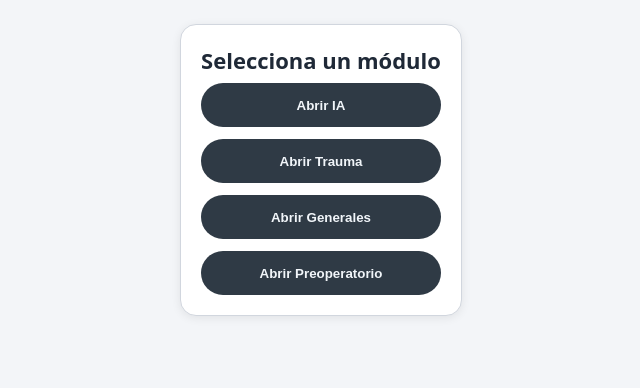
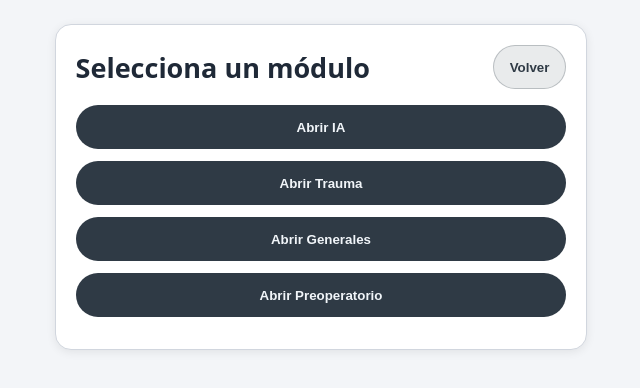
Before and after one commit to cahuerta/ASISTENCIA-ICA, a React (Vite) app: page / in a window 1280 px wide. Both pictures are taken after a click on the button "Entrar como invitado (Guest)". Shown: the top 388 px of the page, without its empty margins (319-959 px from the left). Built offline with nearby package versions, Linux system fonts and the light colour scheme; no server answers.

Commit message:
Update PantallaDos.jsx

```diff
--- a/src/screens/PantallaDos.jsx
+++ b/src/screens/PantallaDos.jsx
@@ -1,91 +1,89 @@
 // src/PantallaDos.jsx
 "use client";
-import React, { useMemo, useState } from "react";
+import React, { useEffect, useMemo, useState } from "react";
 
-/* Módulos existentes (no se modifican) */
+/* Módulos existentes (no se tocan) */
 import IAModulo from "./modules/IAModulo.jsx";
 import TraumaModulo from "./modules/TraumaModulo.jsx";
 import GeneralesModulo from "./modules/GeneralesModulo.jsx";
 import PreopModulo from "./modules/PreopModulo.jsx";
 
-/* Lee datos guardados por PantallaUno / formulario */
-function leerInitialDatos() {
-  try {
-    const raw = sessionStorage.getItem("datosPacienteJSON");
-    if (raw) return JSON.parse(raw);
-  } catch {}
-  // Fallback “guest” compatible con tu backend
-  return {
-    nombre: "INVITADO",
-    rut: "11.111.111-1",
-    edad: "",
-    genero: "",
-    dolor: "",
-    lado: "",
-  };
+/* Botón simple */
+function Btn({ children, onClick }) {
+  return (
+    <button className="btn fullw" type="button" onClick={onClick} style={{ marginBottom: 12 }}>
+      {children}
+    </button>
+  );
 }
 
-export default function PantallaDos() {
+/**
+ * PantallaDos (versión correcta y funcional)
+ * - Solo muestra 4 botones.
+ * - Al pulsar, reemplaza la vista por el módulo elegido (sin sobre-render).
+ * - Pasa initialDatos desde sessionStorage (o desde props si se proveen).
+ * - No escribe ni modifica otras claves; deja que cada módulo gestione su flujo.
+ */
+export default function PantallaDos({ onVolver, initialDatos: initialDatosProp }) {
   const [moduloActivo, setModuloActivo] = useState(null);
+  const [datosSS, setDatosSS] = useState(null);
 
-  // Capturamos una sola vez los datos iniciales para todos los módulos
-  const initialDatos = useMemo(() => leerInitialDatos(), []);
+  // Carga defensiva desde sessionStorage (igual clave que usa el resto de la app)
+  useEffect(() => {
+    try {
+      const raw = sessionStorage.getItem("datosPacienteJSON");
+      if (raw) setDatosSS(JSON.parse(raw));
+    } catch {
+      setDatosSS(null);
+    }
+  }, []);
 
-  // Tabla de módulos → componente (para montar sin condimentos extra)
-  const Modulo = useMemo(() => {
-    if (moduloActivo === "ia") return IAModulo;
-    if (moduloActivo === "trauma") return TraumaModulo;
-    if (moduloActivo === "generales") return GeneralesModulo;
-    if (moduloActivo === "preop") return PreopModulo;
-    return null;
-  }, [moduloActivo]);
+  // initialDatos a pasar a los módulos (prioriza SS; luego prop; si no, objeto vacío)
+  const initialDatos = useMemo(() => {
+    if (datosSS && typeof datosSS === "object") return datosSS;
+    if (initialDatosProp && typeof initialDatosProp === "object") return initialDatosProp;
+    return {};
+  }, [datosSS, initialDatosProp]);
 
-  // Cuando hay módulo activo: renderiza SOLO el módulo (nada más alrededor)
-  if (Modulo) {
-    try {
-      // Deja rastro mínimo como hacía App.jsx
-      sessionStorage.setItem("modulo", String(moduloActivo));
-    } catch {}
-    return <Modulo key={`mod-${moduloActivo}`} initialDatos={initialDatos} />;
+  // Si hay módulo activo → render exclusivo del módulo (sin menú alrededor)
+  if (moduloActivo) {
+    const VolverBtn = () => (
+      <div style={{ margin: "12px 0" }}>
+        <button
+          className="btn ghost"
+          type="button"
+          onClick={() => setModuloActivo(null)}
+          aria-label="Volver a selección de módulos"
+          style={{ width: "100%" }}
+        >
+          Volver
+        </button>
+      </div>
+    );
+
+    if (moduloActivo === "ia") return (<><VolverBtn /><IAModulo initialDatos={initialDatos} /></>);
+    if (moduloActivo === "trauma") return (<><VolverBtn /><TraumaModulo initialDatos={initialDatos} /></>);
+    if (moduloActivo === "generales") return (<><VolverBtn /><GeneralesModulo initialDatos={initialDatos} /></>);
+    if (moduloActivo === "preop") return (<><VolverBtn /><PreopModulo initialDatos={initialDatos} /></>);
   }
 
-  // Pantalla de selección: solo botones que abren el módulo
+  // Vista inicial: SOLO los botones
   return (
-    <div className="card" style={{ maxWidth: 680, margin: "0 auto" }}>
-      <h2 className="h1" style={{ marginTop: 0 }}>Selecciona un módulo</h2>
+    <div className="card" style={{ maxWidth: 720, margin: "0 auto" }}>
+      <div style={{ display: "flex", justifyContent: "space-between", alignItems: "center" }}>
+        <h2 style={{ margin: 0 }}>Selecciona un módulo</h2>
+        {onVolver && (
+          <button className="btn ghost" type="button" onClick={onVolver}>
+            Volver
+          </button>
+        )}
+      </div>
 
-      <div style={{ display: "grid", gap: 12, marginTop: 8 }}>
-        <button
-          className="btn fullw"
-          onClick={() => setModuloActivo("ia")}
-          aria-label="Abrir IA"
-        >
-          Abrir IA
-        </button>
-
-        <button
-          className="btn fullw"
-          onClick={() => setModuloActivo("trauma")}
-          aria-label="Abrir Trauma"
-        >
-          Abrir Trauma
-        </button>
-
-        <button
-          className="btn fullw"
-          onClick={() => setModuloActivo("generales")}
-          aria-label="Abrir Generales"
-        >
-          Abrir Generales
-        </button>
-
-        <button
-          className="btn fullw"
-          onClick={() => setModuloActivo("preop")}
-          aria-label="Abrir Preoperatorio"
-        >
-          Abrir Preoperatorio
-        </button>
+      <div style={{ marginTop: 16 }}>
+        <Btn onClick={() => setModuloActivo("ia")}>Abrir IA</Btn>
+        <Btn onClick={() => setModuloActivo("trauma")}>Abrir Trauma</Btn>
+        <Btn onClick={() => setModuloActivo("generales")}>Abrir Generales</Btn>
+        <Btn onClick={() => setModuloActivo("preop")}>Abrir Preoperatorio</Btn>
       </div>
     </div>
   );
```
